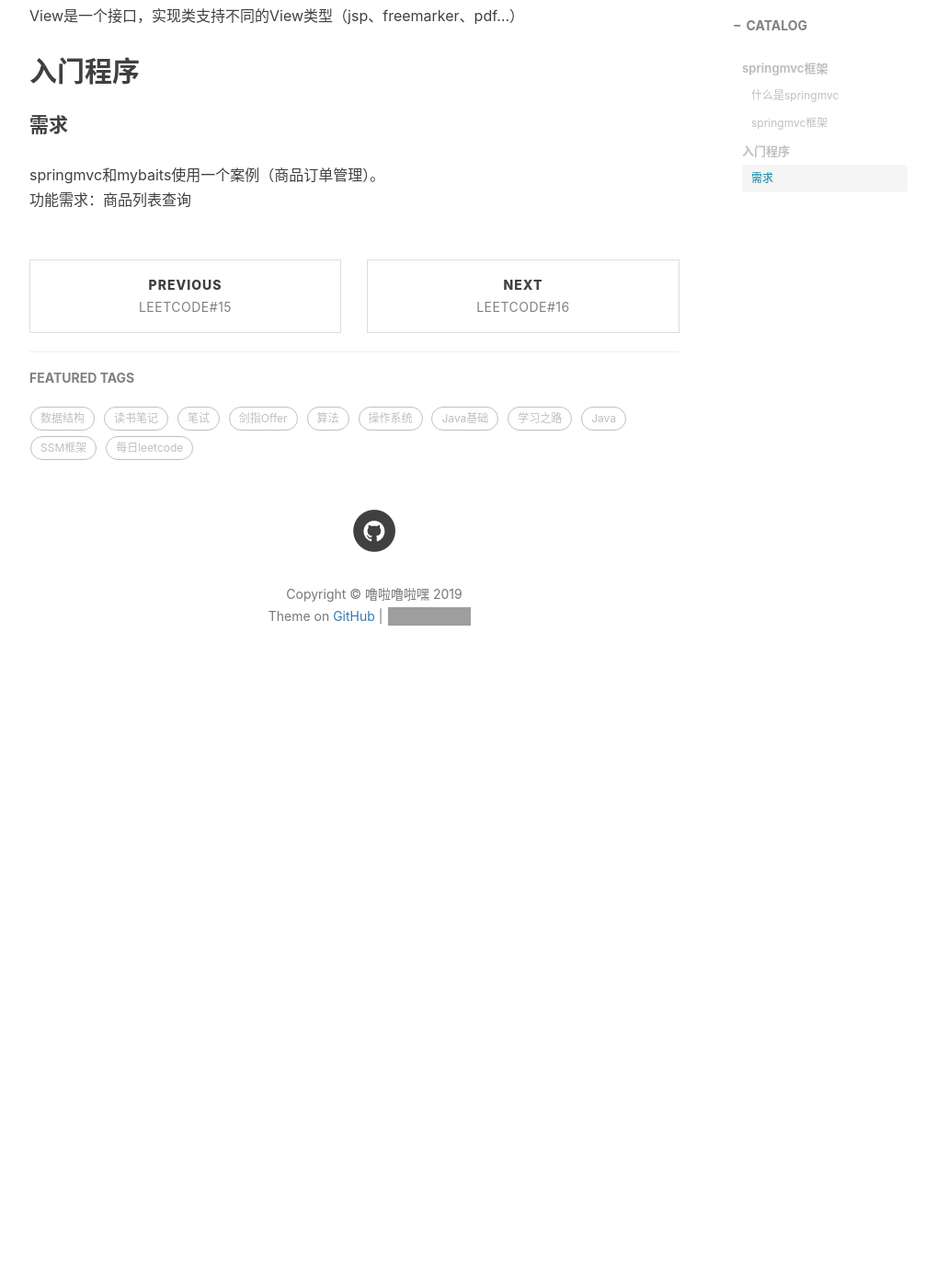
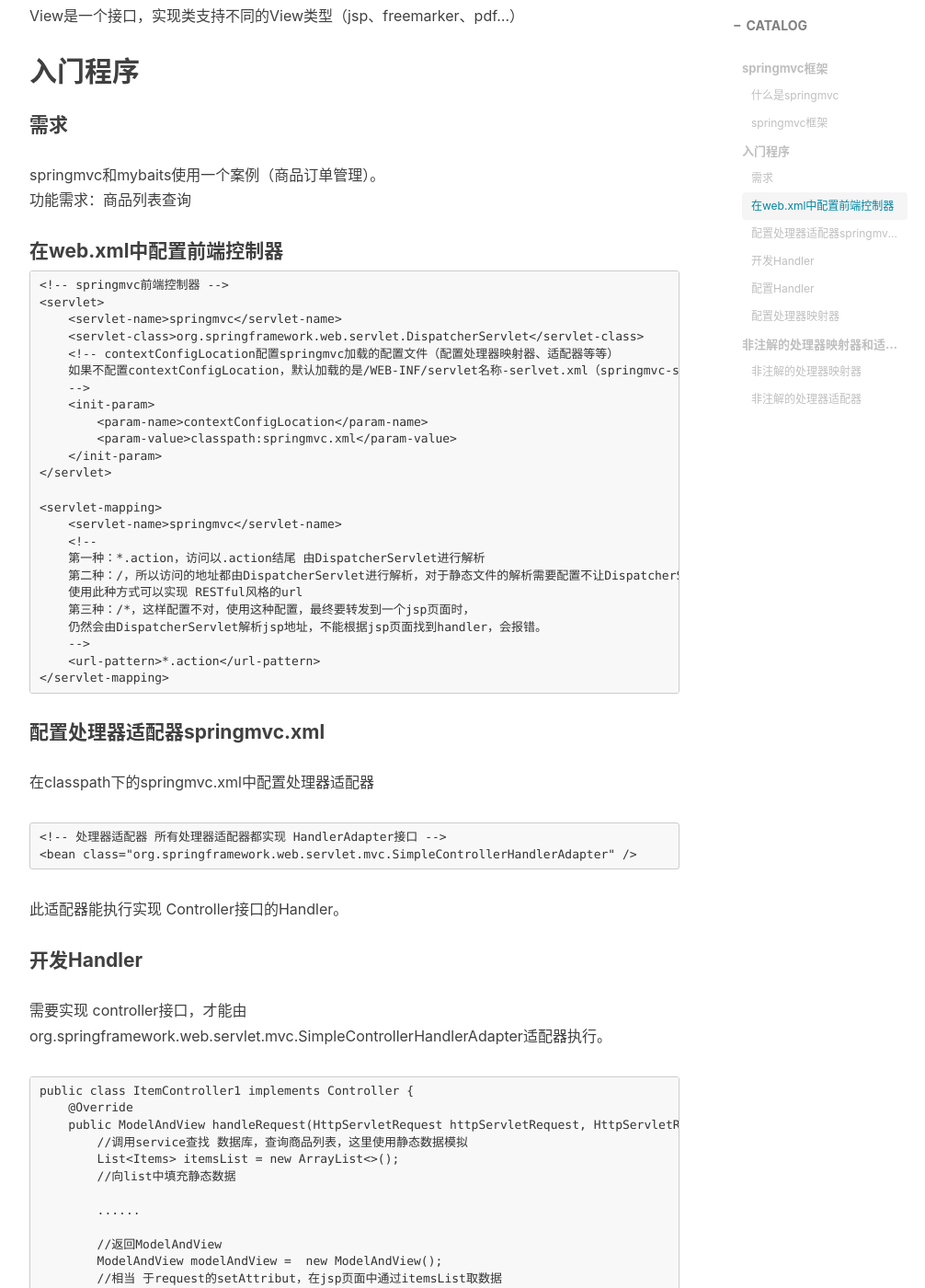
Before and after one commit to zhjcezh/zhjcezh.github.io, a Jekyll site: the page built from _posts/2019-5-7-SpringMVC第一部分.md, in a window 1280 px wide and 1400 px high, scrolled down 1605 px. Shown: the whole window at 92% size, without its empty margins (233-1239 px from the left). Built offline with Jekyll 4.4.1, drawn with Linux system fonts in a browser that asks for light colours; nearby versions of some CDN libraries; comment, search, counter and statistics services are not loaded; before the commit the page ends 2379 px from its top, so only the background shows below that; some of the changed text lies outside the part shown; grey boxes are pictures that could not be loaded.

Commit message:
Update 2019-5-7-SpringMVC第一部分.md

````diff
--- a/_posts/2019-5-7-SpringMVC第一部分.md
+++ b/_posts/2019-5-7-SpringMVC第一部分.md
@@ -51,3 +51,131 @@ View是一个接口，实现类支持不同的View类型（jsp、freemarker、pd
 ####  需求
 springmvc和mybaits使用一个案例（商品订单管理）。
 功能需求：商品列表查询
+
+#### 在web.xml中配置前端控制器
+```
+<!-- springmvc前端控制器 -->
+<servlet>
+    <servlet-name>springmvc</servlet-name>
+    <servlet-class>org.springframework.web.servlet.DispatcherServlet</servlet-class>
+    <!-- contextConfigLocation配置springmvc加载的配置文件（配置处理器映射器、适配器等等）
+    如果不配置contextConfigLocation，默认加载的是/WEB-INF/servlet名称-serlvet.xml（springmvc-servlet.xml）
+    -->
+    <init-param>
+        <param-name>contextConfigLocation</param-name>
+        <param-value>classpath:springmvc.xml</param-value>
+    </init-param>
+</servlet>
+
+<servlet-mapping>
+    <servlet-name>springmvc</servlet-name>
+    <!--
+    第一种：*.action，访问以.action结尾 由DispatcherServlet进行解析
+    第二种：/，所以访问的地址都由DispatcherServlet进行解析，对于静态文件的解析需要配置不让DispatcherServlet进行解析
+    使用此种方式可以实现 RESTful风格的url
+    第三种：/*，这样配置不对，使用这种配置，最终要转发到一个jsp页面时，
+    仍然会由DispatcherServlet解析jsp地址，不能根据jsp页面找到handler，会报错。
+    -->
+    <url-pattern>*.action</url-pattern>
+</servlet-mapping>
+```
+
+#### 配置处理器适配器springmvc.xml
+在classpath下的springmvc.xml中配置处理器适配器
+```
+<!-- 处理器适配器 所有处理器适配器都实现 HandlerAdapter接口 -->
+<bean class="org.springframework.web.servlet.mvc.SimpleControllerHandlerAdapter" />
+```
+此适配器能执行实现 Controller接口的Handler。
+
+#### 开发Handler
+需要实现 controller接口，才能由org.springframework.web.servlet.mvc.SimpleControllerHandlerAdapter适配器执行。
+```
+public class ItemController1 implements Controller {
+    @Override
+    public ModelAndView handleRequest(HttpServletRequest httpServletRequest, HttpServletResponse httpServletResponse) throws Exception {
+        //调用service查找 数据库，查询商品列表，这里使用静态数据模拟
+        List<Items> itemsList = new ArrayList<>();
+        //向list中填充静态数据
+
+        ......
+
+        //返回ModelAndView
+        ModelAndView modelAndView =  new ModelAndView();
+        //相当 于request的setAttribut，在jsp页面中通过itemsList取数据
+        modelAndView.addObject("itemsList", itemsList);
+
+        //指定视图
+        modelAndView.setViewName("WEB-INF/jsp/items/itemsList.jsp");
+
+        return modelAndView;
+    }
+}
+```
+#### 配置Handler
+将编写Handler在spring容器加载。
+```
+<!-- 配置Handler -->
+<bean id="itemsController1" name="/queryItems_test.action" class="com.caoerzhe.ssm.controller.ItemController1" />
+```
+#### 配置处理器映射器
+在classpath下的springmvc.xml中配置处理器映射器
+```
+<!-- 处理器映射器 将bean的name作为url进行查找 ，需要在配置Handler时指定beanname（就是url）
+所有的映射器都实现 HandlerMapping接口。
+-->
+<bean class="org.springframework.web.servlet.handler.BeanNameUrlHandlerMapping" />
+```
+
+ #### 配置视图解析器
+ 需要配置解析jsp的视图解析器。
+```
+<!-- 视图解析器
+解析jsp解析，默认使用jstl标签，classpath下的得有jstl的包
+-->
+<bean
+class="org.springframework.web.servlet.view.InternalResourceViewResolver" />
+```
+
+## 非注解的处理器映射器和适配器
+#### 非注解的处理器映射器
+
+处理器映射器：
+org.springframework.web.servlet.handler.BeanNameUrlHandlerMapping
+
+
+另一个映射器：
+org.springframework.web.servlet.handler.SimpleUrlHandlerMapping
+
+```
+<bean id="itemsController2" class="com.caoerzhe.ssm.controller.ItemController1" />
+
+<!--简单url映射  -->
+<bean class="org.springframework.web.servlet.handler.SimpleUrlHandlerMapping">
+    <property name="mappings">
+        <props>
+            <!-- 对itemsController1进行url映射，url是/queryItems1.action -->
+            <prop key="/queryItems1.action">itemsController1</prop>
+            <prop key="/queryItems2.action">itemsController2</prop>
+            <prop key="/queryItems3.action">itemsController2</prop>
+        </props>
+    </property>
+</bean>
+```
+多个映射器可以并存，前端控制器判断url能让哪些映射器映射，就让正确的映射器处理。
+
+#### 非注解的处理器适配器
+
+org.springframework.web.servlet.mvc.SimpleControllerHandlerAdapter
+要求编写的Handler实现 Controller接口。
+
+org.springframework.web.servlet.mvc.HttpRequestHandlerAdapter
+要求编写的Handler实现 HttpRequestHandler接口。
+```
+//使用此方法可以通过修改response，设置响应的数据格式，比如响应json数据
+/*
+response.setCharacterEncoding("utf-8");
+response.setContentType("application/json;charset=utf-8");
+response.getWriter().write("json串");
+*/
+```
````
